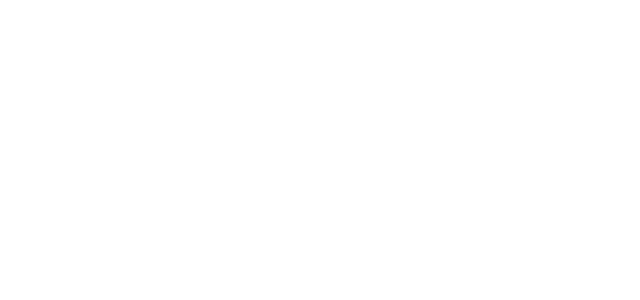
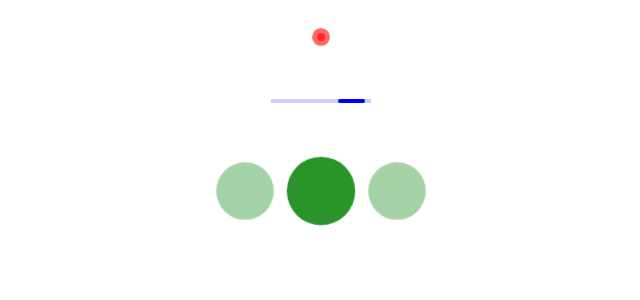
Before and after one commit to dattruong88vn/codevolution-practical-react, a React (Create React App) app: page / in a window 1280 px wide. Shown: the top 300 px of the page, without its empty margins (319-959 px from the left). Built offline with nearby package versions, Linux system fonts and the light colour scheme.

Commit message:
react-spinners

```diff
--- a/package.json
+++ b/package.json
@@ -9,6 +9,7 @@
     "react": "^18.2.0",
     "react-dom": "^18.2.0",
     "react-scripts": "5.0.1",
+    "react-spinners": "^0.13.8",
     "web-vitals": "^2.1.4"
   },
   "scripts": {
--- a/src/App.css
+++ b/src/App.css
@@ -1,5 +1,8 @@
 .App {
   text-align: center;
+  display: flex;
+  flex-direction: column;
+  align-items: center;
 }
 
 .App-logo {
@@ -32,6 +35,7 @@
   from {
     transform: rotate(0deg);
   }
+
   to {
     transform: rotate(360deg);
   }
--- a/src/App.js
+++ b/src/App.js
@@ -1,7 +1,19 @@
+import { BounceLoader, BarLoader, BeatLoader } from "react-spinners";
 import "./App.css";
 
+const loaderCSS = {
+  marginTop: "25px",
+  marginBottom: "25px",
+};
+
 function App() {
-  return <div className="App"></div>;
+  return (
+    <div className="App">
+      <BounceLoader loading size={24} color="red" cssOverride={loaderCSS} />
+      <BarLoader loading size={48} color="blue" cssOverride={loaderCSS} />
+      <BeatLoader loading size={72} color="green" cssOverride={loaderCSS} />
+    </div>
+  );
 }
 
 export default App;
```
Also changed, not shown: 1 other file (tests, documents, lock files or other folders).
